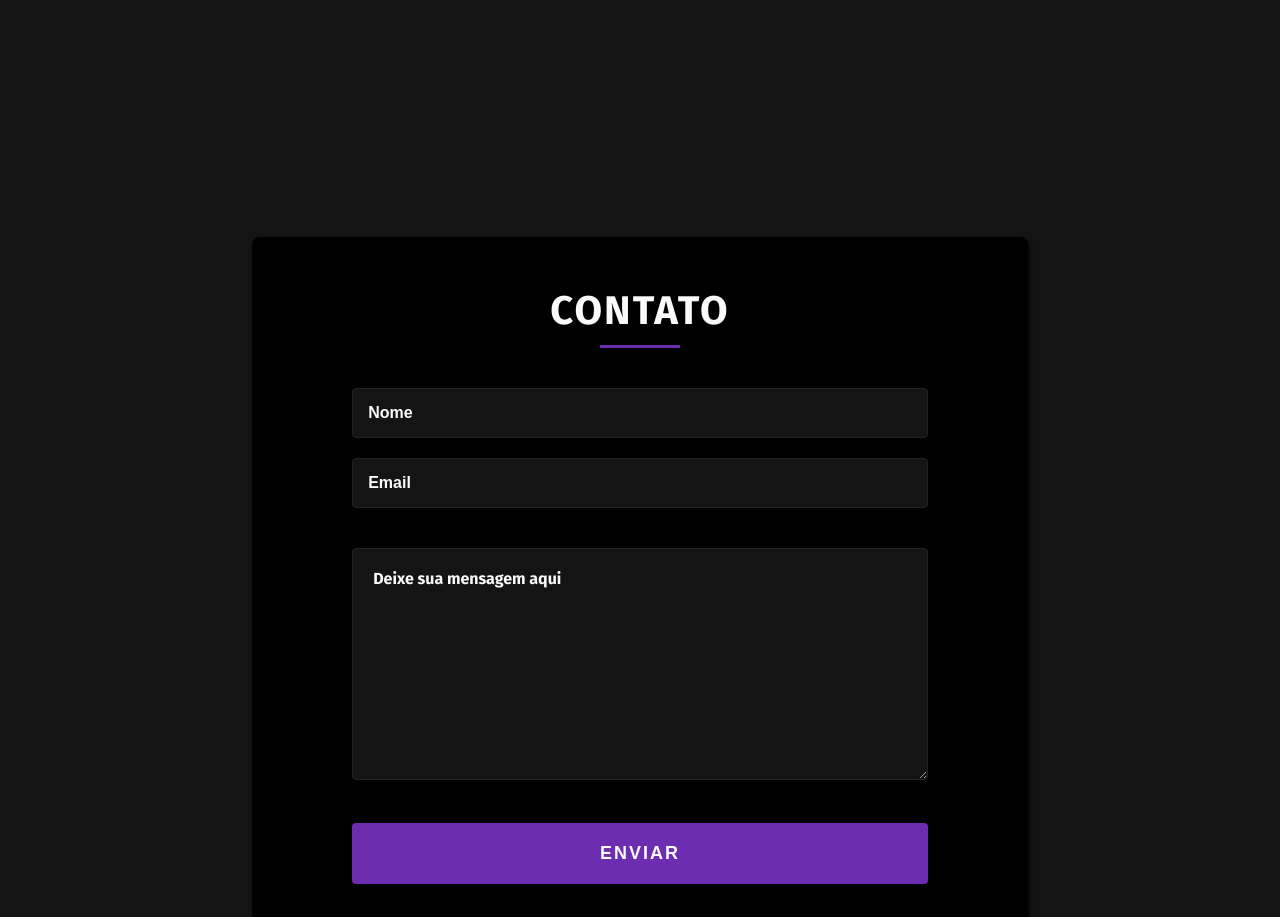
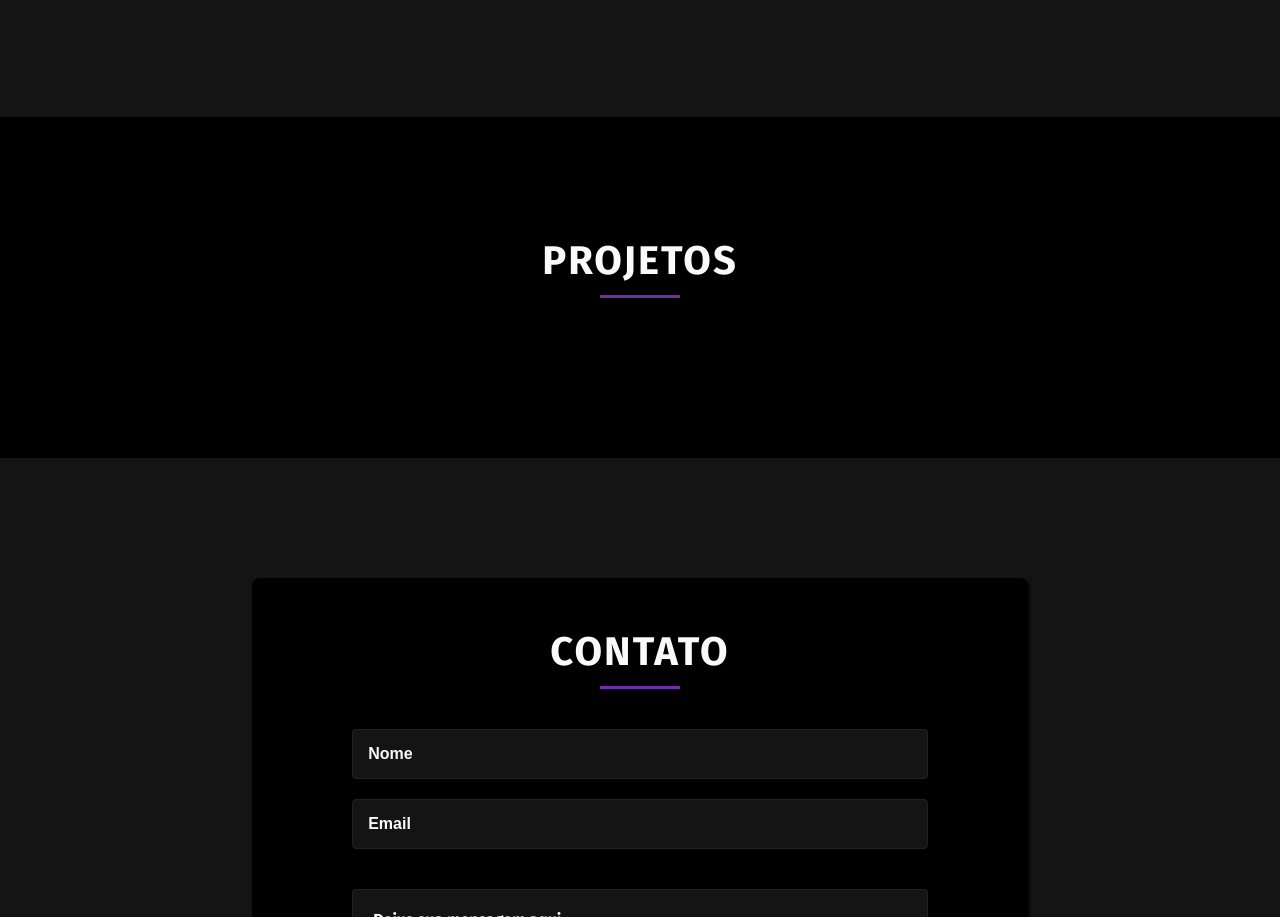
Before and after one commit to DanielBressan93/portfolio, a plain HTML site: page index.html in a window 1280 px wide. Shown: the part 1588-2505 px from the top of the page. Drawn offline with Linux system fonts and the light colour scheme.

Commit message:
inicio secao projetos

```diff
--- a/assets/styles/header.css
+++ b/assets/styles/header.css
@@ -10,6 +10,9 @@ li, a {
   height: 8rem;
   padding: 1rem 1.5rem;
   border-bottom: 1px solid #090909;
+  /* position: fixed;
+  top: 0;
+  left: 0; */
 }
 
 .navbar {
--- /dev/null
+++ b/assets/styles/projetos.css
@@ -0,0 +1,4 @@
+.projetos-bg {
+  background-color: var(--bg-color-black);
+  padding: 12rem 4rem 12rem 4rem;
+}
--- a/index.html
+++ b/index.html
@@ -106,6 +106,10 @@
       </div>
     </section>
 
+    <section id="projetos" class="projetos-bg">
+      <h2 class="subtitle">PROJETOS</h2>
+    </section>
+
     <section id="contato" class="contato-bg">
       <div class="container-form container">
         <h2 class="subtitle">CONTATO</h2>
--- a/style.css
+++ b/style.css
@@ -2,5 +2,6 @@
 @import './assets/styles/header.css';
 @import './assets/styles/intro.css';
 @import './assets/styles/sobre.css';
+@import './assets/styles/projetos.css';
 @import './assets/styles/contato.css';
 @import './assets/styles/footer.css';
```
